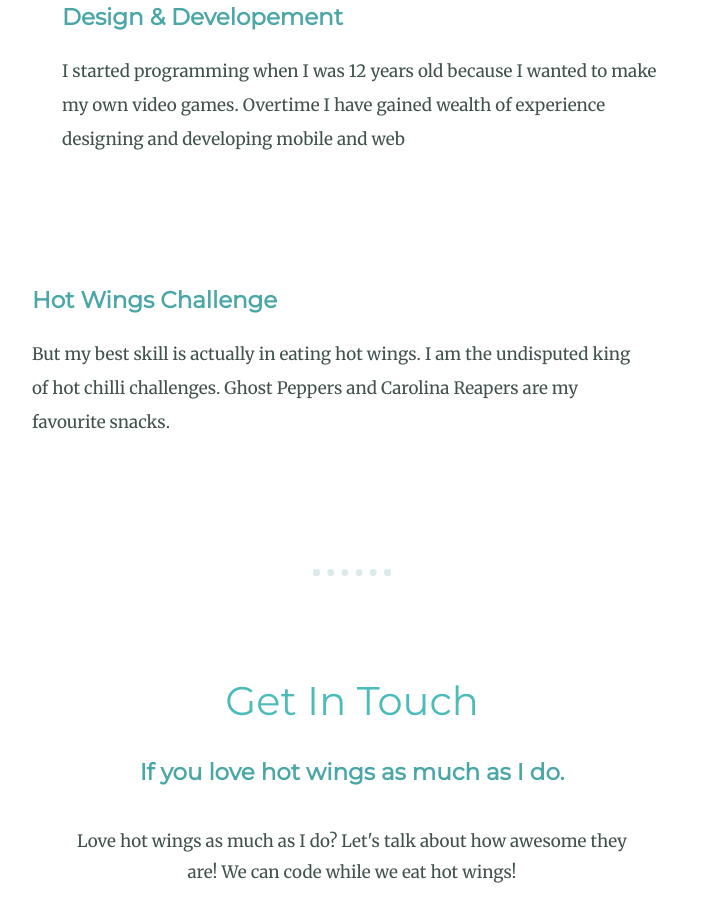
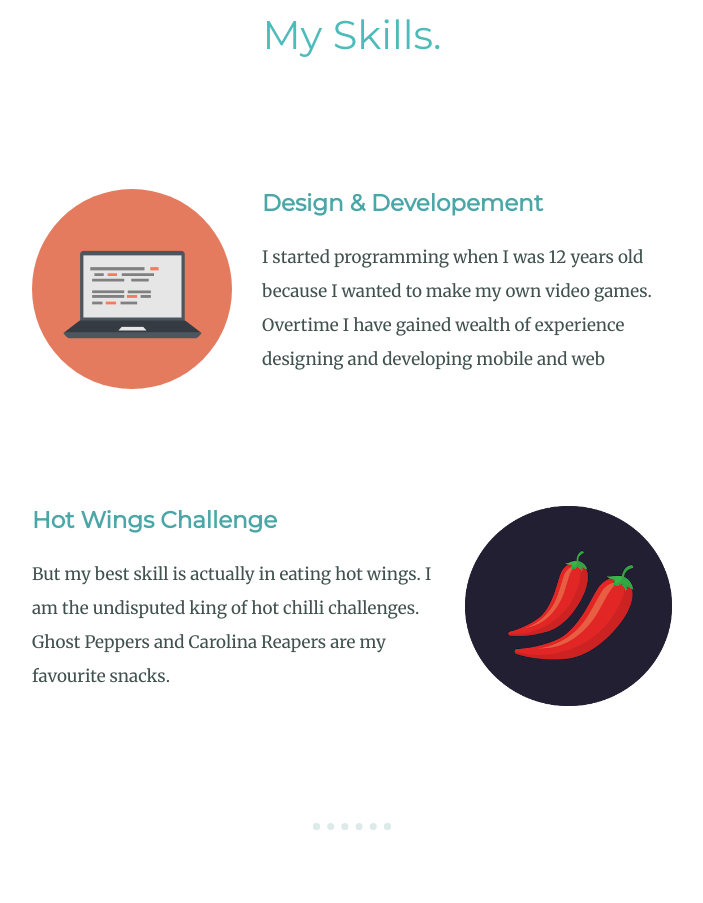
Before and after one commit to piyush-0013/website2, a plain HTML site: page index.html in a window 1280 px wide. Shown: the part 1536-2439 px from the top of the page, without its empty margins (288-991 px from the left). Drawn offline with Linux system fonts and the light colour scheme; the site is published under a folder, as on GitHub Pages, so addresses that start at the root find nothing.

Commit message:
Making minor changes

```diff
--- a/index.html
+++ b/index.html
@@ -11,7 +11,7 @@
     <link href="https://fonts.googleapis.com/css2?family=Merriweather&family=Montserrat&family=Sacramento&display=swap"
         rel="stylesheet">
     <link rel="stylesheet" href="style.css">
-    <link rel="icon" href="/images/favico.ico">
+    <link rel="icon" href="images/favico.ico">
 </head>
 
 <body>
@@ -27,7 +27,7 @@
     <div class="middle-container">
 
         <div class="profile">
-            <img id="pfp" src="/images/pfp.jpg" alt="profile_pic">
+            <img id="pfp" src="images/pfp.jpg" alt="profile_pic">
             <h2>Hello.</h2>
             <p class="intropara">I am an iOS and Web Developer. I'm the founder and CTO of The App Brewery. I love coffee and brew my own bears.
             </p>
@@ -39,13 +39,13 @@
             <h2>My Skills.</h2>
 
             <div class="skill-row">
-                <img class="skill-img1" src="/images/computer.png" alt="">
+                <img class="skill-img1" src="images/computer.png" alt="">
                 <h3>Design & Developement</h3>
                 <p class="skill-para">I started programming when I was 12 years old because I wanted to make my own video games. Overtime I have gained wealth of experience designing and developing mobile and web</p>
             </div>
 
             <div class="skill-row">
-                <img class="skill-img2" src="/images/chillies.png" alt="">
+                <img class="skill-img2" src="images/chillies.png" alt="">
                 <h3>Hot Wings Challenge</h3>
                 <p class="skill-para">But my best skill is actually in eating hot wings. I am the undisputed king of hot chilli challenges. Ghost Peppers and Carolina Reapers are my favourite snacks.</p>
             </div>
```
